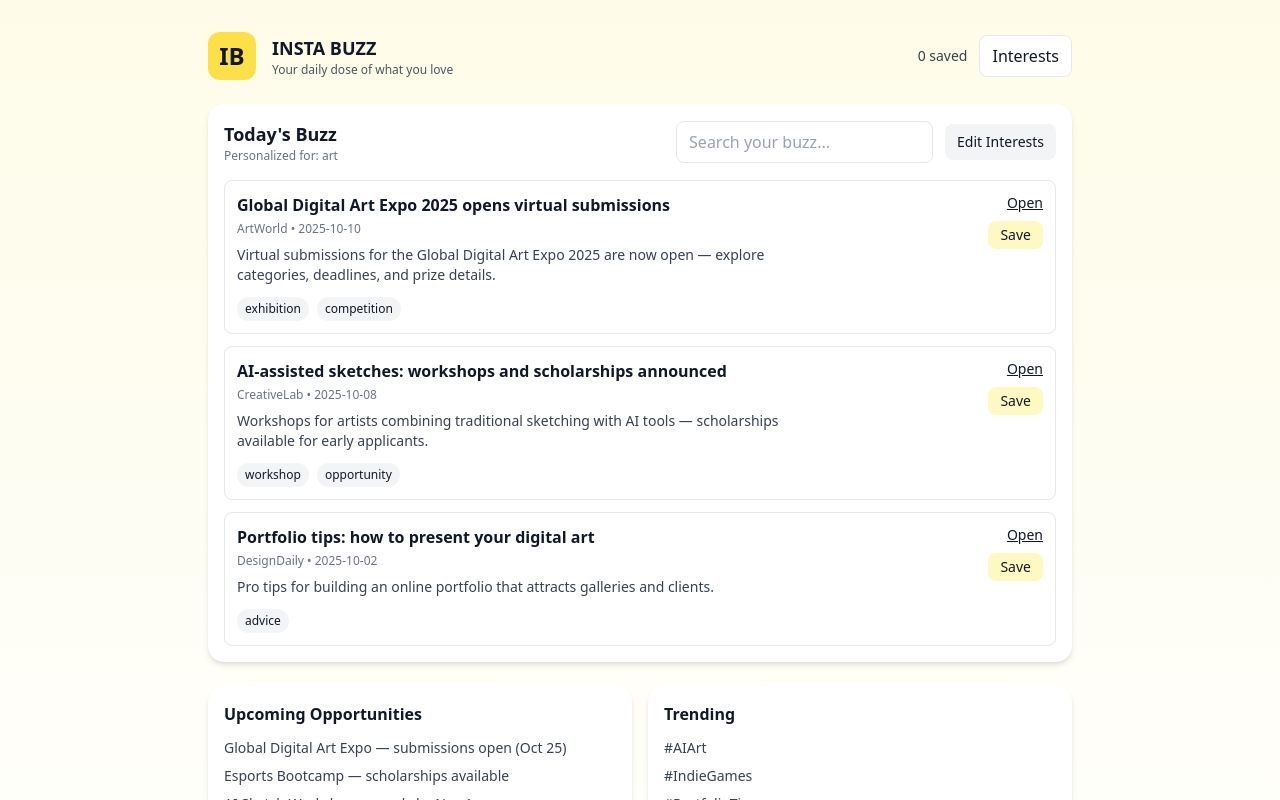
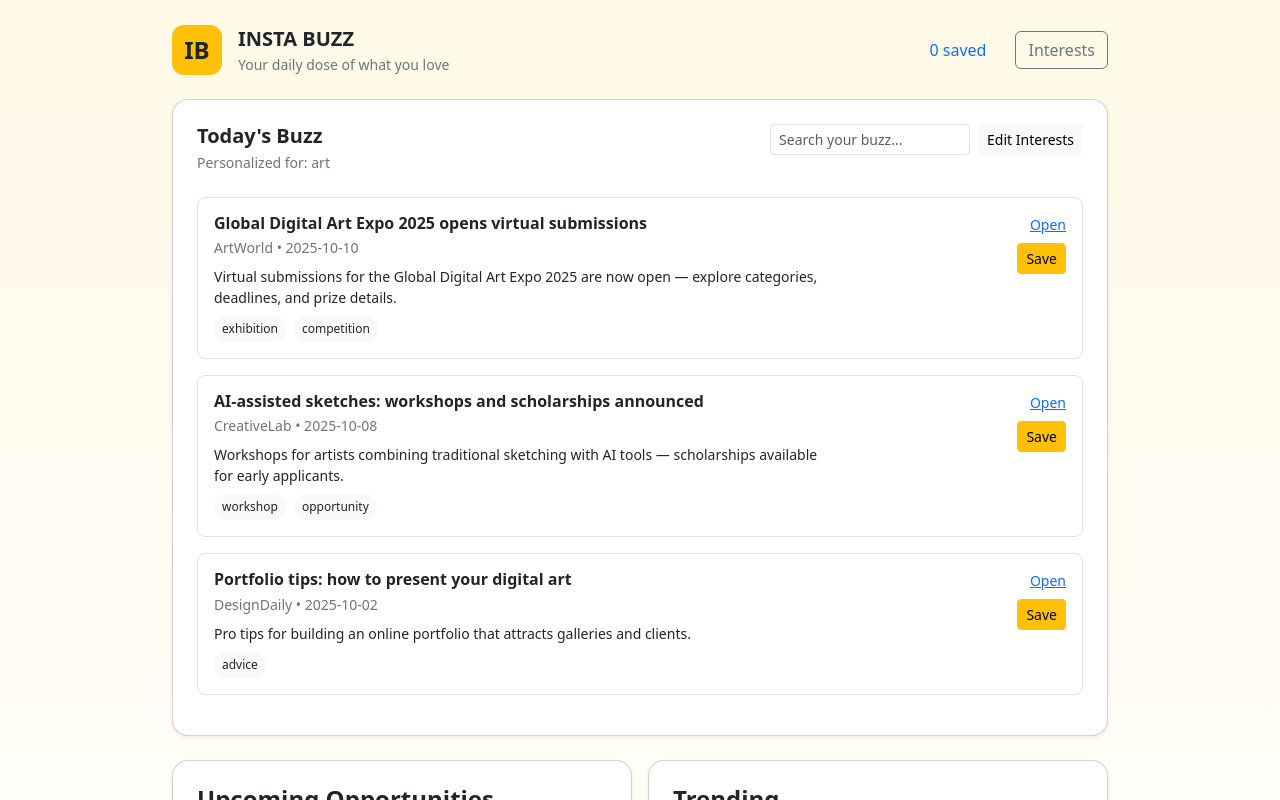
Before and after one commit to tarun-chowadary/INSTA_BUZZ, a website: page index.html in a window 1280 px wide. Both pictures are taken after a click on the button "Continue". Shown: the top 800 px of the page. Drawn offline with nearby package versions, Linux system fonts and the light colour scheme.

Commit message:
Updated index.html

```diff
--- a/index.html
+++ b/index.html
@@ -5,95 +5,155 @@
   <meta name="viewport" content="width=device-width,initial-scale=1" />
   <title>INSTA BUZZ — Your daily dose</title>
 
-  <!-- Tailwind CDN for quick styling -->
-  <script src="https://cdn.tailwindcss.com"></script>
+  <!-- Bootstrap CSS -->
+  <link href="https://cdn.jsdelivr.net/npm/bootstrap@5.3.0/dist/css/bootstrap.min.css" rel="stylesheet">
 
   <style>
-    /* small custom styles */
-    .card { transition: box-shadow .12s ease; }
-    .card:hover { box-shadow: 0 10px 30px rgba(0,0,0,0.08); }
+    body {
+      background: linear-gradient(to bottom, #fff9e6, #ffffff);
+      min-height: 100vh;
+    }
+    .card {
+      transition: box-shadow .12s ease;
+      border-radius: 1rem;
+    }
+    .card:hover {
+      box-shadow: 0 10px 30px rgba(0,0,0,0.08);
+    }
+    .logo-box {
+      width: 50px;
+      height: 50px;
+      background-color: #ffc107;
+      border-radius: 0.75rem;
+      display: flex;
+      align-items: center;
+      justify-content: center;
+      font-size: 1.5rem;
+      font-weight: bold;
+    }
+    .interest-btn {
+      border-radius: 0.75rem;
+      padding: 1rem;
+      border: 1px solid #dee2e6;
+      background-color: white;
+      display: flex;
+      align-items: center;
+      gap: 0.75rem;
+      width: 100%;
+      text-align: left;
+      transition: all 0.2s;
+    }
+    .interest-btn.active {
+      background-color: #fff3cd;
+      border-color: #ffc107;
+    }
+    .interest-btn:hover {
+      transform: translateY(-2px);
+    }
+    .tag {
+      background-color: #f8f9fa;
+      padding: 0.25rem 0.5rem;
+      border-radius: 1rem;
+      font-size: 0.75rem;
+    }
+    .feed-card {
+      border-radius: 0.5rem;
+      padding: 1rem;
+      border: 1px solid #dee2e6;
+      margin-bottom: 1rem;
+    }
+    .hidden {
+      display: none;
+    }
   </style>
 </head>
-<body class="bg-gradient-to-b from-yellow-50 to-white min-h-screen font-inter text-gray-900">
+<body>
 
-  <div class="max-w-4xl mx-auto px-4 py-8">
+  <div class="container py-4" style="max-width: 960px;">
     <!-- Header -->
-    <header class="flex items-center justify-between mb-6">
-      <div class="flex items-center gap-4">
-        <div class="w-12 h-12 rounded-xl bg-yellow-300 flex items-center justify-center text-2xl font-bold">IB</div>
+    <header class="d-flex justify-content-between align-items-center mb-4">
+      <div class="d-flex align-items-center gap-3">
+        <div class="logo-box">IB</div>
         <div>
-          <div class="text-lg font-semibold">INSTA BUZZ</div>
-          <div class="text-xs text-gray-600">Your daily dose of what you love</div>
+          <div class="fs-5 fw-semibold">INSTA BUZZ</div>
+          <div class="small text-secondary">Your daily dose of what you love</div>
         </div>
       </div>
 
-      <div class="flex items-center gap-3">
-        <button id="viewSaved" class="text-sm text-gray-700 hover:underline">
+      <div class="d-flex align-items-center gap-3">
+        <button id="viewSaved" class="btn btn-link text-decoration-none small">
           <span id="savedCount">0 saved</span>
         </button>
-        <button id="toggleOnboarding" class="px-3 py-2 rounded-lg bg-white border">Interests</button>
+        <button id="toggleOnboarding" class="btn btn-outline-secondary">Interests</button>
       </div>
     </header>
 
     <!-- Onboarding / Interests -->
-    <section id="onboarding" class="bg-white rounded-2xl p-6 shadow-md card">
-      <h2 class="text-2xl font-semibold">Welcome to INSTA BUZZ</h2>
-      <p class="mt-1 text-sm text-gray-600">Select topics you want daily updates about.</p>
+    <section id="onboarding" class="card p-4 shadow-sm mb-4">
+      <h2 class="fs-3 fw-semibold mb-2">Welcome to INSTA BUZZ</h2>
+      <p class="small text-secondary mb-4">Select topics you want daily updates about.</p>
 
-      <div class="mt-5 grid grid-cols-2 sm:grid-cols-3 gap-3" id="interestsGrid">
+      <div class="row g-3 mb-4" id="interestsGrid">
         <!-- interest buttons injected by JS -->
       </div>
 
-      <div class="mt-6 flex justify-end gap-3">
-        <button id="resetInterests" class="px-4 py-2 rounded-lg bg-gray-100 text-sm">Reset</button>
-        <button id="startBtn" class="px-4 py-2 rounded-lg bg-yellow-400 text-sm font-semibold">Continue</button>
+      <div class="d-flex justify-content-end gap-2">
+        <button id="resetInterests" class="btn btn-light">Reset</button>
+        <button id="startBtn" class="btn btn-warning fw-semibold">Continue</button>
       </div>
     </section>
 
     <!-- Home / Feed -->
-    <main id="home" class="hidden mt-6">
-      <div class="bg-white p-4 rounded-2xl shadow-md card">
-        <div class="flex items-center justify-between">
+    <main id="home" class="hidden">
+      <div class="card p-4 shadow-sm mb-4">
+        <div class="d-flex justify-content-between align-items-start mb-4">
           <div>
-            <h3 class="text-lg font-semibold">Today's Buzz</h3>
-            <p id="personalizedFor" class="text-xs text-gray-500">Personalized for: —</p>
+            <h3 class="fs-5 fw-semibold mb-1">Today's Buzz</h3>
+            <p id="personalizedFor" class="small text-secondary mb-0">Personalized for: —</p>
           </div>
 
-          <div class="flex items-center gap-3">
-            <input id="searchInput" placeholder="Search your buzz..." class="px-3 py-2 rounded-lg border border-gray-200" />
-            <button id="editInterests" class="px-3 py-2 rounded-lg bg-gray-100 text-sm">Edit Interests</button>
+          <div class="d-flex align-items-center gap-2">
+            <input id="searchInput" placeholder="Search your buzz..." class="form-control form-control-sm" style="width: 200px;" />
+            <button id="editInterests" class="btn btn-sm btn-light">Edit Interests</button>
           </div>
         </div>
 
-        <div id="feedArea" class="mt-4 space-y-3">
+        <div id="feedArea">
           <!-- feed cards injected by JS -->
         </div>
       </div>
 
-      <div class="mt-6 grid grid-cols-1 md:grid-cols-2 gap-4">
-        <div class="bg-white p-4 rounded-2xl shadow-md card">
-          <h4 class="font-semibold">Upcoming Opportunities</h4>
-          <ul class="mt-3 text-sm text-gray-700 space-y-2" id="oppsList"></ul>
+      <div class="row g-3 mb-4">
+        <div class="col-md-6">
+          <div class="card p-4 shadow-sm">
+            <h4 class="fw-semibold mb-3">Upcoming Opportunities</h4>
+            <ul class="small mb-0" id="oppsList"></ul>
+          </div>
         </div>
 
-        <div class="bg-white p-4 rounded-2xl shadow-md card">
-          <h4 class="font-semibold">Trending</h4>
-          <div id="trendingList" class="mt-3 flex flex-col gap-2 text-sm text-gray-700"></div>
+        <div class="col-md-6">
+          <div class="card p-4 shadow-sm">
+            <h4 class="fw-semibold mb-3">Trending</h4>
+            <div id="trendingList" class="d-flex flex-column gap-2 small"></div>
+          </div>
         </div>
       </div>
 
-      <div id="savedSection" class="mt-6 bg-white p-4 rounded-2xl shadow-md card">
-        <h4 class="font-semibold">Saved</h4>
-        <div id="savedList" class="mt-3"></div>
+      <div id="savedSection" class="card p-4 shadow-sm">
+        <h4 class="fw-semibold mb-3">Saved</h4>
+        <div id="savedList"></div>
       </div>
     </main>
 
-    <footer class="mt-8 text-center text-xs text-gray-500">
+    <footer class="text-center small text-secondary mt-4">
       INSTA BUZZ — static demo (mock data). Replace with live API for production.
     </footer>
   </div>
 
-  <!-- Mock data + JS -->
+  <!-- Bootstrap JS -->
+  <script src="https://cdn.jsdelivr.net/npm/bootstrap@5.3.0/dist/js/bootstrap.bundle.min.js"></script>
+
+  <!-- App JS -->
   <script>
     // ----- Mock feed data -----
     const MOCK_FEEDS = [
@@ -123,8 +183,8 @@
     const TRENDING = ['#AIArt', '#IndieGames', '#PortfolioTips'];
 
     // ----- App state -----
-    let selectedInterests = ['art']; // default
-    let bookmarks = []; // saved items
+    let selectedInterests = ['art'];
+    let bookmarks = [];
     let feed = [];
 
     // ----- DOM nodes -----
@@ -148,15 +208,19 @@
     function renderInterestsGrid() {
       interestsGrid.innerHTML = '';
       INTERESTS.forEach(i => {
+        const col = document.createElement('div');
+        col.className = 'col-sm-6 col-md-4';
+
         const btn = document.createElement('button');
-        btn.className = `flex items-center gap-3 p-3 rounded-xl border w-full text-left ${selectedInterests.includes(i.id) ? 'bg-yellow-100 border-yellow-300' : 'bg-white border-gray-200'}`;
-        btn.innerHTML = `<span class="text-xl">${i.emoji}</span>
-                         <div><div class="font-medium">${i.label}</div><div class="text-xs text-gray-500">Daily news, events & opportunities</div></div>`;
+        btn.className = `interest-btn ${selectedInterests.includes(i.id) ? 'active' : ''}`;
+        btn.innerHTML = `<span style="font-size: 1.5rem;">${i.emoji}</span>
+                         <div><div class="fw-medium">${i.label}</div><div class="small text-secondary">Daily news, events & opportunities</div></div>`;
         btn.onclick = () => {
           toggleInterest(i.id);
           renderInterestsGrid();
         }
-        interestsGrid.appendChild(btn);
+        col.appendChild(btn);
+        interestsGrid.appendChild(col);
       });
     }
 
@@ -177,23 +241,23 @@
       const visible = feed.filter(item => item.title.toLowerCase().includes(q) || item.summary.toLowerCase().includes(q));
       feedArea.innerHTML = '';
       if (visible.length === 0) {
-        feedArea.innerHTML = '<div class="text-sm text-gray-500">No updates yet — try different interests.</div>';
+        feedArea.innerHTML = '<div class="small text-secondary">No updates yet — try different interests.</div>';
         return;
       }
       visible.forEach(item => {
         const card = document.createElement('article');
-        card.className = 'p-3 border rounded-lg';
+        card.className = 'feed-card';
         card.innerHTML = `
-          <div class="flex justify-between">
+          <div class="d-flex justify-content-between">
             <div style="max-width:72%">
-              <h4 class="font-semibold">${item.title}</h4>
-              <div class="text-xs text-gray-500 mt-1">${item.source} • ${item.publishedAt}</div>
-              <p class="mt-2 text-sm text-gray-700">${item.summary}</p>
-              <div class="mt-3 flex gap-2">${item.tags.map(t => `<span class="text-xs px-2 py-1 bg-gray-100 rounded-full">${t}</span>`).join('')}</div>
+              <h4 class="fw-semibold fs-6 mb-1">${item.title}</h4>
+              <div class="small text-secondary mb-2">${item.source} • ${item.publishedAt}</div>
+              <p class="small mb-2">${item.summary}</p>
+              <div class="d-flex gap-2">${item.tags.map(t => `<span class="tag">${t}</span>`).join('')}</div>
             </div>
-            <div class="flex flex-col items-end gap-2">
-              <a href="${item.url}" target="_blank" rel="noopener noreferrer" class="text-sm underline">Open</a>
-              <button data-id="${item.id}" class="px-3 py-1 rounded-lg bg-yellow-100 text-sm saveBtn">Save</button>
+            <div class="d-flex flex-column align-items-end gap-2">
+              <a href="${item.url}" target="_blank" rel="noopener noreferrer" class="small">Open</a>
+              <button data-id="${item.id}" class="btn btn-sm btn-warning saveBtn">Save</button>
             </div>
           </div>
         `;
@@ -218,20 +282,20 @@
       savedCount.textContent = `${bookmarks.length} saved`;
       savedList.innerHTML = '';
       if (bookmarks.length === 0) {
-        savedList.innerHTML = '<div class="text-sm text-gray-500 mt-2">No saved items yet.</div>';
+        savedList.innerHTML = '<div class="small text-secondary mt-2">No saved items yet.</div>';
         return;
       }
       bookmarks.forEach(b => {
         const row = document.createElement('div');
-        row.className = 'mt-3 flex items-center justify-between';
+        row.className = 'd-flex justify-content-between align-items-center mb-3';
         row.innerHTML = `
           <div>
-            <div class="font-medium">${b.title}</div>
-            <div class="text-xs text-gray-500">${b.source}</div>
+            <div class="fw-medium">${b.title}</div>
+            <div class="small text-secondary">${b.source}</div>
           </div>
-          <div class="flex gap-2">
-            <a href="${b.url}" target="_blank" rel="noopener noreferrer" class="text-sm underline">Open</a>
-            <button data-id="${b.id}" class="px-3 py-1 rounded-lg bg-gray-100 text-sm removeBtn">Remove</button>
+          <div class="d-flex gap-2">
+            <a href="${b.url}" target="_blank" rel="noopener noreferrer" class="small">Open</a>
+            <button data-id="${b.id}" class="btn btn-sm btn-light removeBtn">Remove</button>
           </div>
         `;
         savedList.appendChild(row);
@@ -253,7 +317,6 @@
 
     // ----- Events -----
     startBtn.onclick = () => {
-      // if no interest selected, keep default
       if (selectedInterests.length === 0) selectedInterests = ['art'];
       onboardingEl.classList.add('hidden');
       homeEl.classList.remove('hidden');
```
